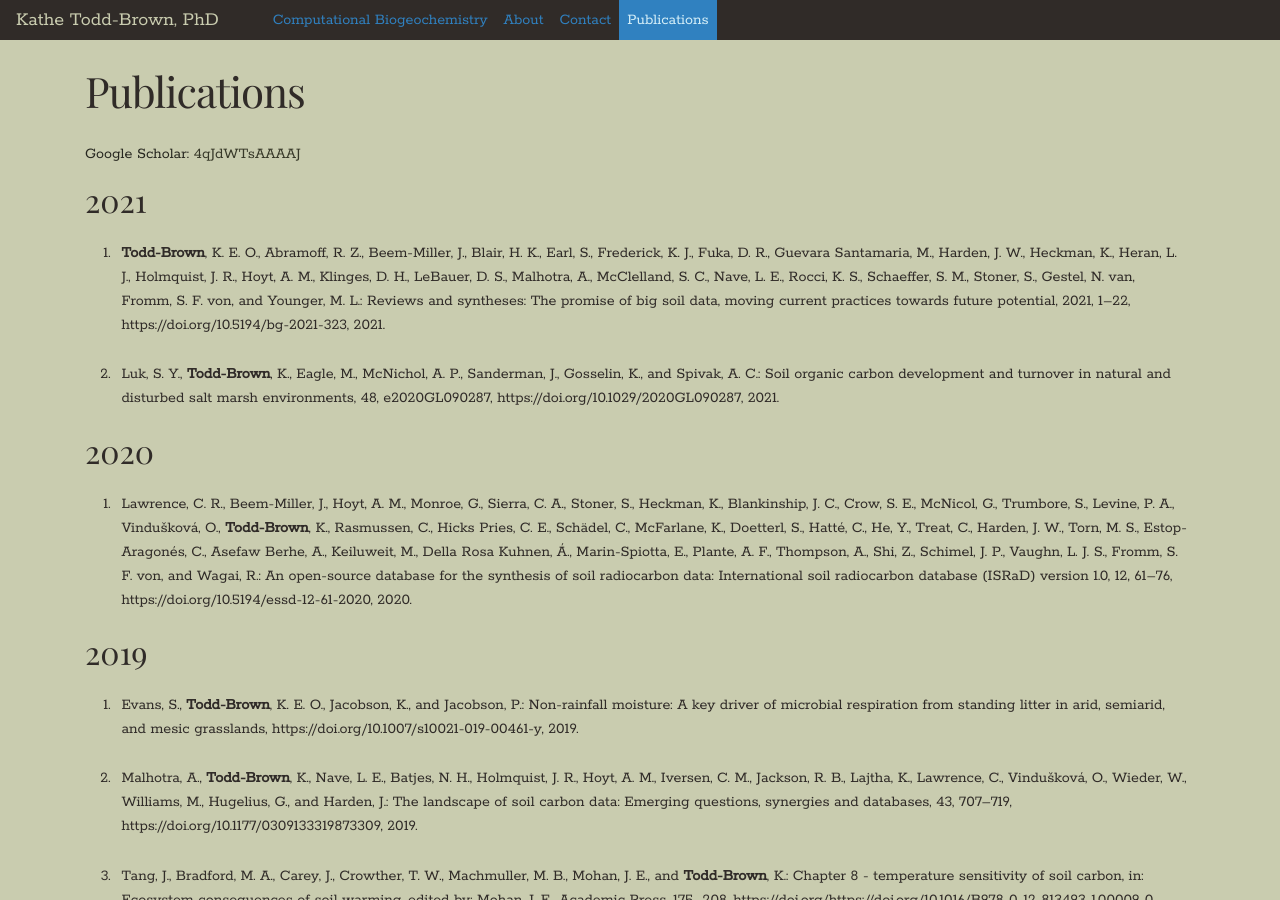
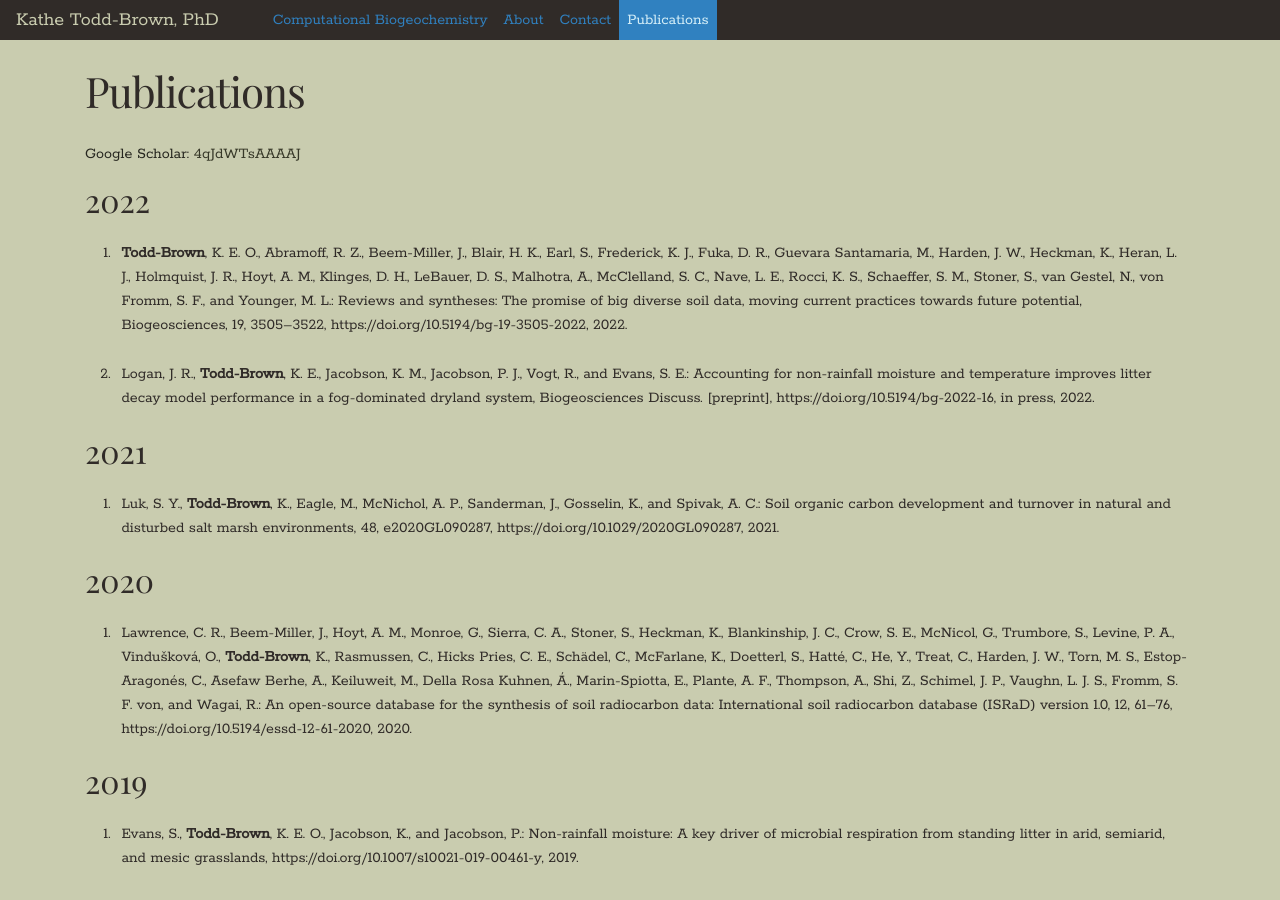
Before and after one commit to ktoddbrown/ktoddbrown.github.io, a Jekyll site: the page built from publications.md, in a window 1280 px wide and 900 px high. Built offline with Jekyll 4.4.1, drawn with Linux system fonts in a browser that asks for light colours; nearby versions of some CDN libraries.

Commit message:
Updated pubs

```diff
--- a/publications.md
+++ b/publications.md
@@ -6,8 +6,11 @@ order: 4
 
 Google Scholar: [4qJdWTsAAAAJ](https://scholar.google.com/citations?user=4qJdWTsAAAAJ)
 
+## 2022
+  1. **Todd-Brown**, K. E. O., Abramoff, R. Z., Beem-Miller, J., Blair, H. K., Earl, S., Frederick, K. J., Fuka, D. R., Guevara Santamaria, M., Harden, J. W., Heckman, K., Heran, L. J., Holmquist, J. R., Hoyt, A. M., Klinges, D. H., LeBauer, D. S., Malhotra, A., McClelland, S. C., Nave, L. E., Rocci, K. S., Schaeffer, S. M., Stoner, S., van Gestel, N., von Fromm, S. F., and Younger, M. L.: Reviews and syntheses: The promise of big diverse soil data, moving current practices towards future potential, Biogeosciences, 19, 3505–3522, https://doi.org/10.5194/bg-19-3505-2022, 2022.
+  2. Logan, J. R., **Todd-Brown**, K. E., Jacobson, K. M., Jacobson, P. J., Vogt, R., and Evans, S. E.: Accounting for non-rainfall moisture and temperature improves litter decay model performance in a fog-dominated dryland system, Biogeosciences Discuss. [preprint], https://doi.org/10.5194/bg-2022-16, in press, 2022.
+
 ## 2021
-  1. **Todd-Brown**, K. E. O., Abramoff, R. Z., Beem-Miller, J., Blair, H. K., Earl, S., Frederick, K. J., Fuka, D. R., Guevara Santamaria, M., Harden, J. W., Heckman, K., Heran, L. J., Holmquist, J. R., Hoyt, A. M., Klinges, D. H., LeBauer, D. S., Malhotra, A., McClelland, S. C., Nave, L. E., Rocci, K. S., Schaeffer, S. M., Stoner, S., Gestel, N. van, Fromm, S. F. von, and Younger, M. L.: Reviews and syntheses: The promise of big soil data, moving current practices towards future potential, 2021, 1–22, https://doi.org/10.5194/bg-2021-323, 2021.
   8. Luk, S. Y., **Todd-Brown**, K., Eagle, M., McNichol, A. P., Sanderman, J., Gosselin, K., and Spivak, A. C.: Soil organic carbon development and turnover in natural and disturbed salt marsh environments, 48, e2020GL090287, https://doi.org/10.1029/2020GL090287, 2021.
 
 ## 2020
```
